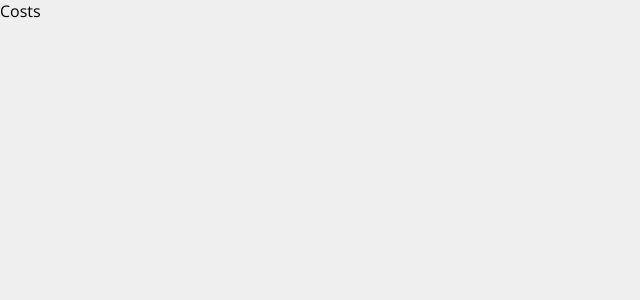
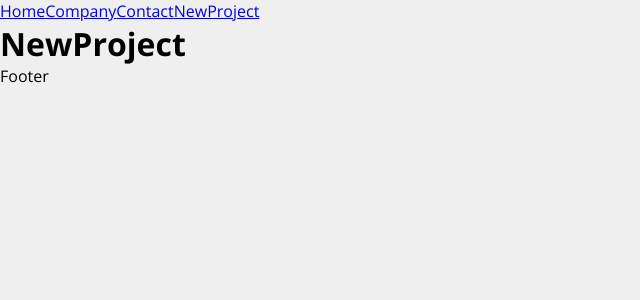
Before and after one commit to edussilva/react-costs, a React (Create React App) app: page /newproject in a window 1280 px wide. Shown: the top 300 px of the page, without its empty margins (0-640 px from the left). Built offline with nearby package versions, Linux system fonts and the light colour scheme.

Commit message:
Adicionada as paginas iniciais

```diff
--- a/src/App.js
+++ b/src/App.js
@@ -1,7 +1,29 @@
+import { BrowserRouter as Router, Routes, Route, Link } from "react-router-dom";
+import Home from "./components/pages/Home";
+import Contact from "./components/pages/Contact";
+import Company from "./components/pages/Company";
+import NewProject from "./components/pages/NewProject";
+
+
 function App() {
   return (
     <div className="App">
-      <p>Costs</p>
+
+      <Router>
+        <div>
+          <Link to="/">Home</Link>
+          <Link to="/company">Company</Link>
+          <Link to="/contact">Contact</Link>
+          <Link to="/newproject">NewProject</Link>
+        </div>
+        <Routes>
+          <Route path='/' element={<Home />} />
+          <Route path='/company' element={<Company />} />
+          <Route path='/contact' element={<Contact />} />
+          <Route path='/newproject' element={<NewProject />} />
+        </Routes>
+        <footer>Footer</footer>
+      </Router>
     </div>
   );
 }
--- /dev/null
+++ b/src/components/pages/Company.js
@@ -0,0 +1,7 @@
+function Company() {
+    return (
+        <h1>Company</h1>
+    )
+}
+
+export default Company
--- /dev/null
+++ b/src/components/pages/Contact.js
@@ -0,0 +1,7 @@
+function Contact() {
+    return (
+        <h1>Contact</h1>
+    )
+}
+
+export default Contact
--- /dev/null
+++ b/src/components/pages/Home.js
@@ -0,0 +1,7 @@
+function Home() {
+    return (
+        <h1>Home</h1>
+    )
+}
+
+export default Home
--- /dev/null
+++ b/src/components/pages/NewProject.js
@@ -0,0 +1,7 @@
+function NewProject() {
+    return (
+        <h1>NewProject</h1>
+    )
+}
+
+export default NewProject
```
